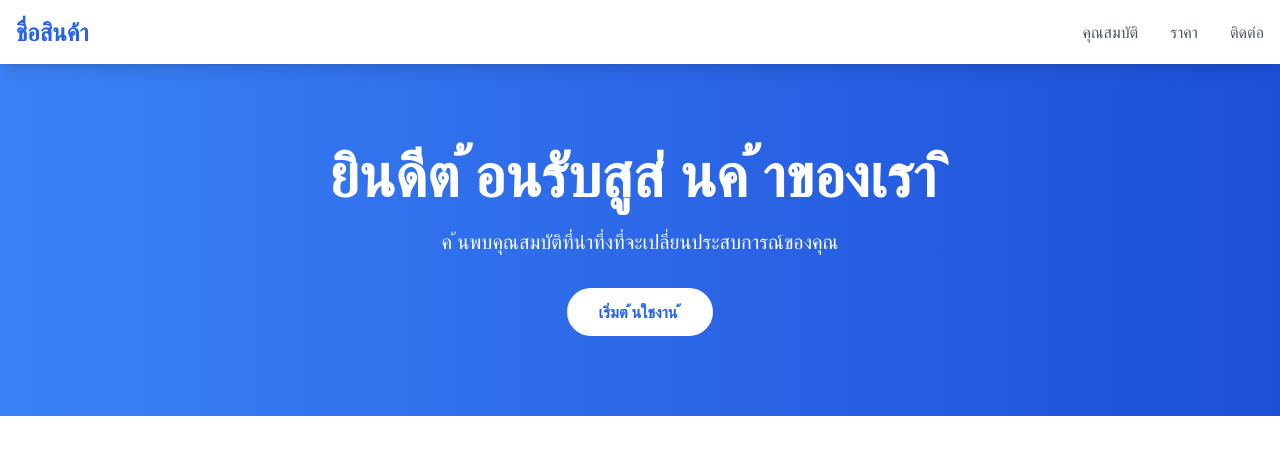
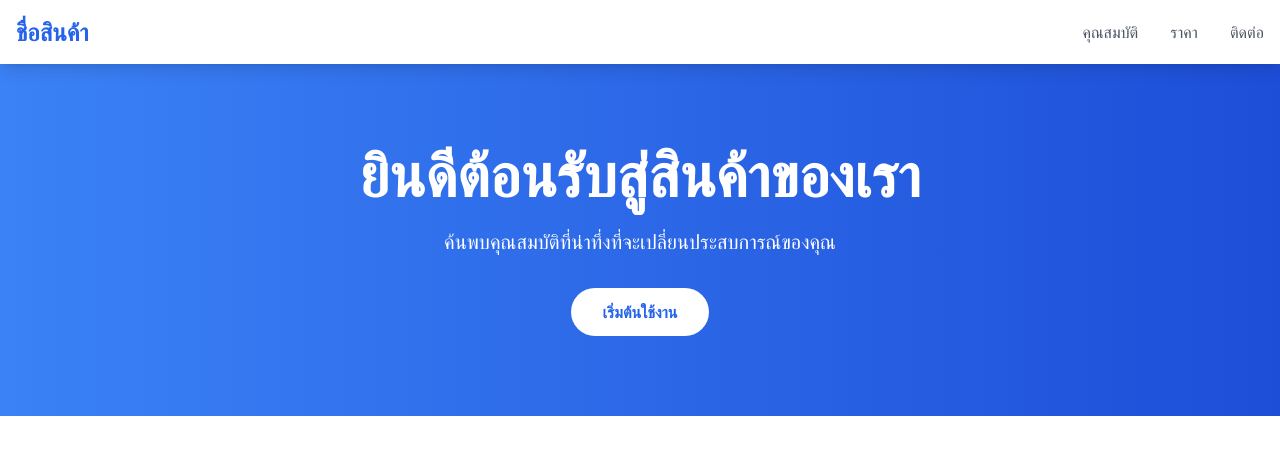
Before and after one commit to 66160123/product-landing-page, a plain HTML site: page index.html in a window 1280 px wide. Drawn offline with nearby package versions, Linux system fonts and the light colour scheme.

```diff
--- a/index.html
+++ b/index.html
@@ -27,14 +27,14 @@
         <div class="container mx-auto px-4">
         <div class="flex flex-col items-center text-center">
         <h1 class="text-4xl md:text-6xl font-bold mb-6">
-        ยินดีต ้อนรับสูส่ นค ้าของเรา ิ
+        ยินดีต้อนรับสู่สินค้าของเรา
         </h1>
         <p class="text-xl mb-8 max-w-2xl">
-        ค ้นพบคุณสมบัติที่น่าทึ่งที่จะเปลี่ยนประสบการณ์ของคุณ
+        ค้นพบคุณสมบัติที่น่าทึ่งที่จะเปลี่ยนประสบการณ์ของคุณ
         </p>
         <button class="bg-white text-blue-600 px-8 py-3 rounded-full font-semibold hover:bg-blue-50 tra
        nsition-colors">
-        เริ่มต ้นใชงาน ้
+        เริ่มต้นใช้งาน
         </button>
         </div>
         </div>
```
